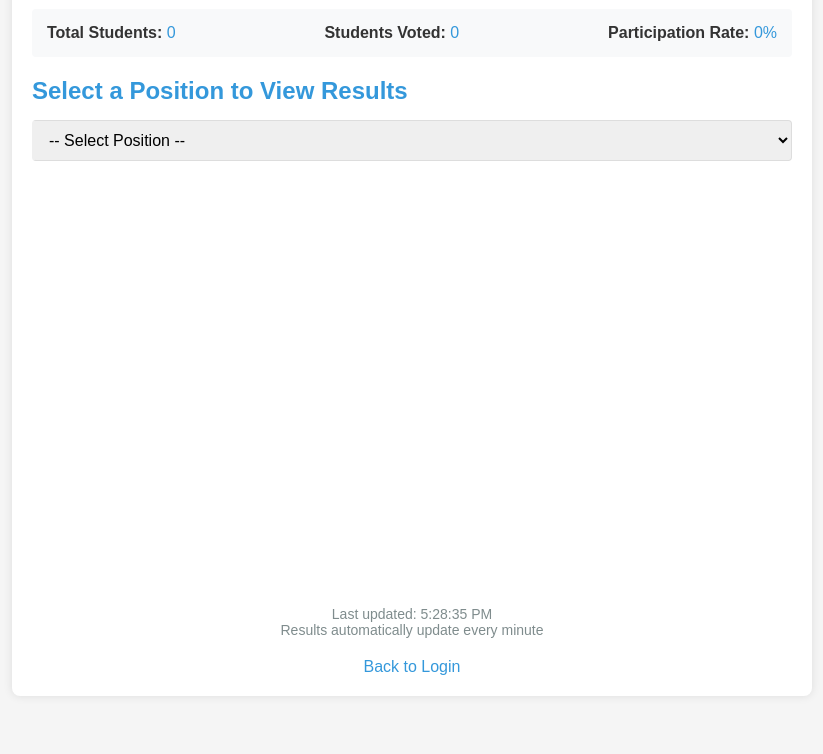
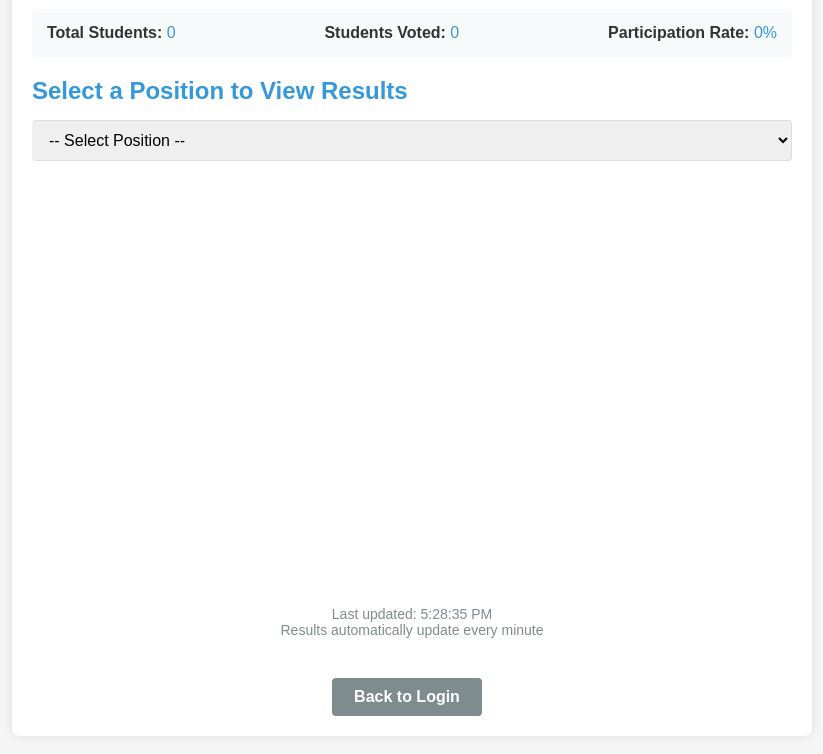
Before and after one commit to kwameadobaw/Voting_system, a plain HTML site: page results.html in a window 1280 px wide. Shown: the part 128-882 px from the top of the page, without its empty margins (228-1051 px from the left). Drawn offline with nearby package versions, Linux system fonts and the light colour scheme.

Commit message:
Made more stying edits

```diff
--- a/results.html
+++ b/results.html
@@ -35,7 +35,7 @@
             </div>
 
             <div class="back-link">
-                <a href="index.html">Back to Login</a>
+                <a href="index.html" class="btn btn-secondary">Back to Login</a>
             </div>
         </div>
     </div>
--- a/styles.css
+++ b/styles.css
@@ -521,3 +521,46 @@ h1:after {
 .admin-stats tr:hover {
     background-color: rgba(52, 152, 219, 0.1);
 }
+
+/* Add these button styles to your existing styles.css file */
+
+.btn-secondary {
+    background-color: #7f8c8d;
+    color: white;
+    transition: all 0.3s ease;
+}
+
+.btn-secondary:hover {
+    background-color: #95a5a6;
+    transform: translateY(-3px);
+    box-shadow: 0 5px 10px rgba(0, 0, 0, 0.1);
+    color: white;
+}
+
+.btn-info {
+    background-color: #3498db;
+    color: white;
+    transition: all 0.3s ease;
+}
+
+.btn-info:hover {
+    background-color: #2980b9;
+    transform: translateY(-3px);
+    box-shadow: 0 5px 10px rgba(0, 0, 0, 0.1);
+    color: white;
+}
+
+.back-link {
+    margin-top: 30px;
+    text-align: center;
+    display: flex;
+    justify-content: center;
+    gap: 20px;
+}
+
+.back-link a {
+    text-decoration: none;
+    font-weight: bold;
+    min-width: 150px;
+    color: white;
+}
```
Also changed, not shown: admin.html (+2 -2 lines).
